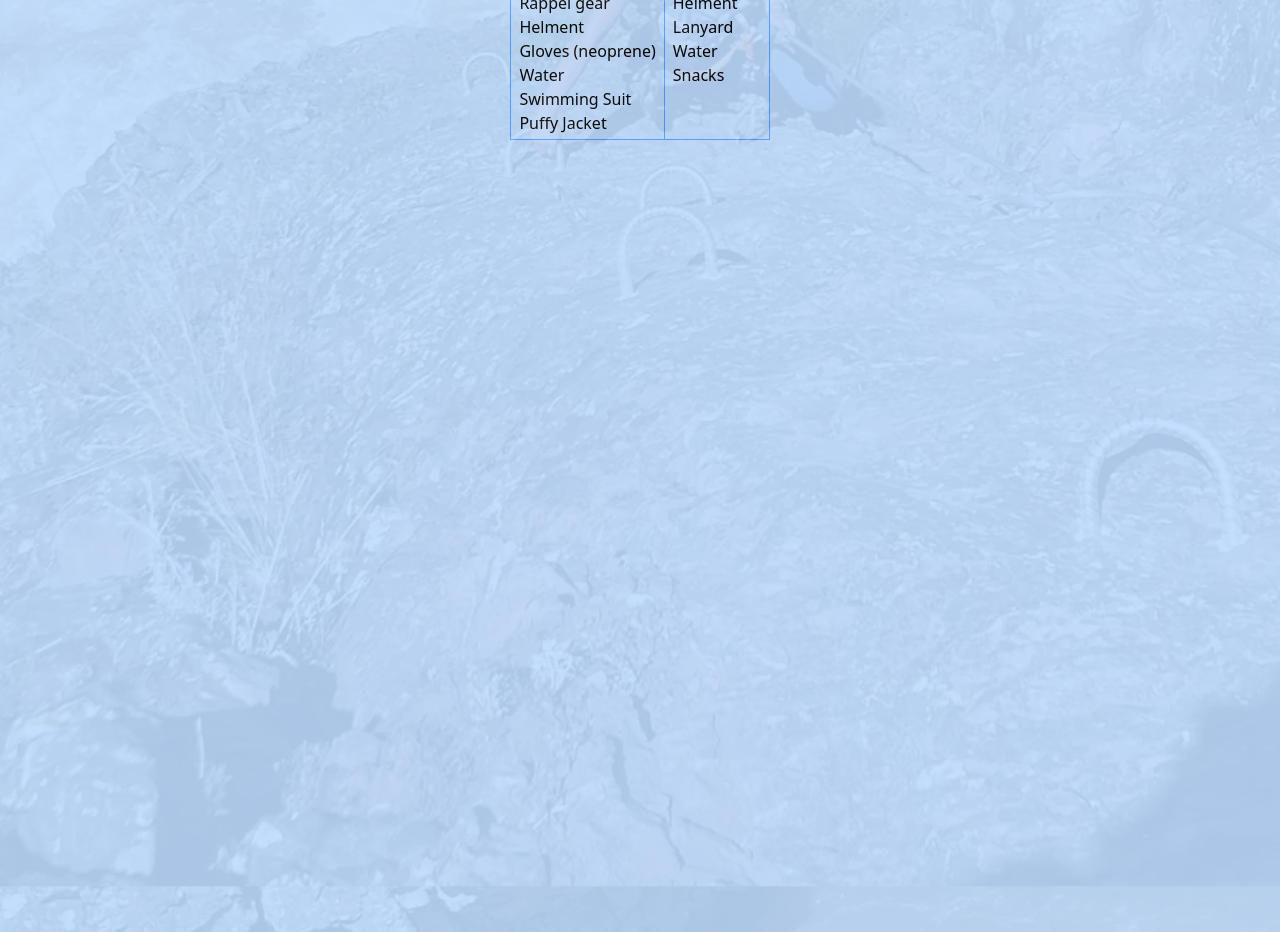
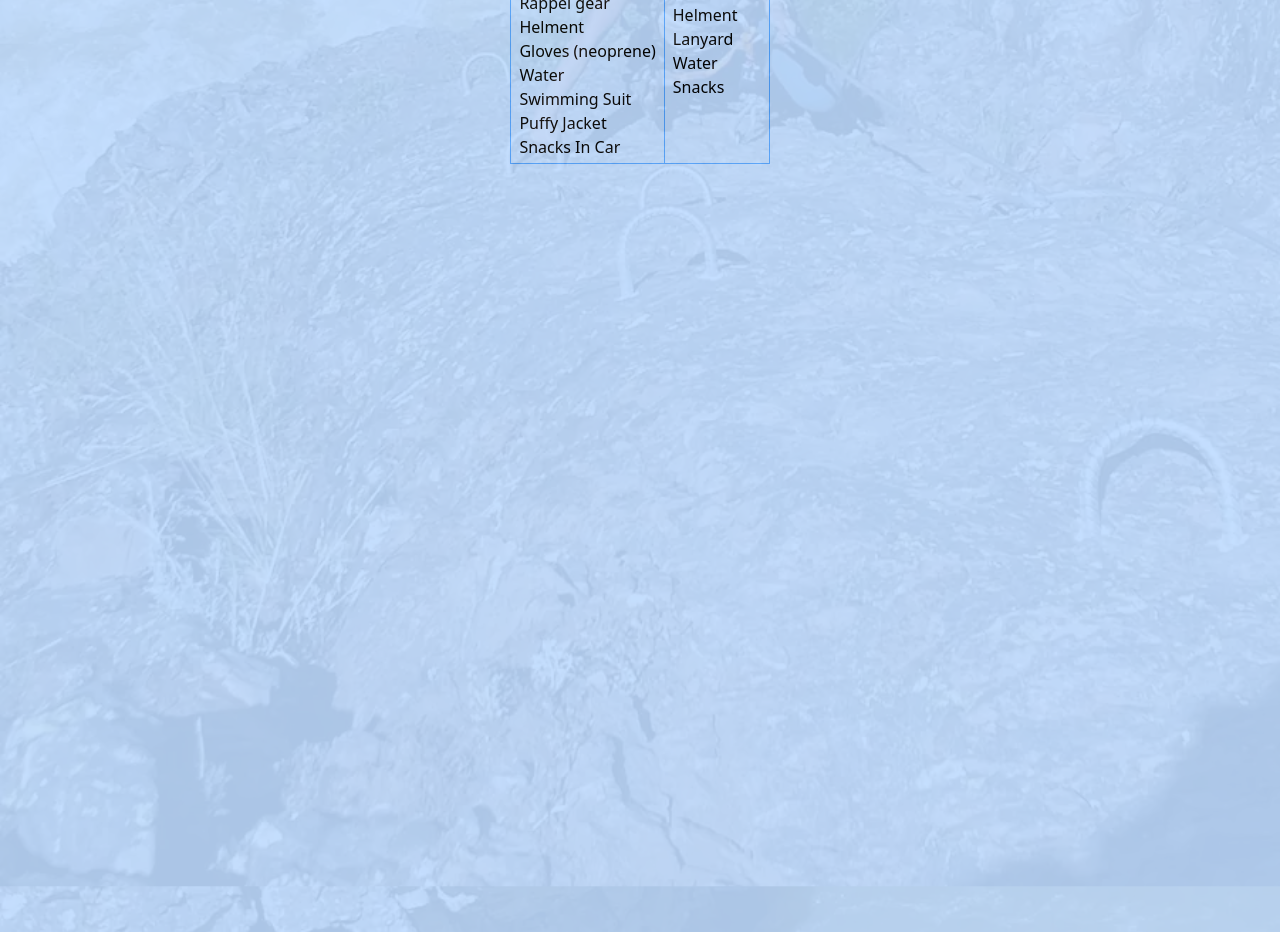
Before and after one commit to carltonj2000/vite-ouray-telluride, a React (Vite) app: page / in a window 1280 px wide. Shown: the part 820-1752 px from the top of the page. Built offline with nearby package versions, Linux system fonts and the light colour scheme.

Commit message:
add new icon and text update

```diff
--- a/index.html
+++ b/index.html
@@ -2,7 +2,7 @@
 <html lang="en">
   <head>
     <meta charset="UTF-8" />
-    <link rel="icon" type="image/svg+xml" href="/paw.svg" />
+    <link rel="icon" type="image/png" href="/climber.png" />
     <meta name="viewport" content="width=device-width, initial-scale=1.0" />
     <title>Ouray &amp; Telluride</title>
   </head>
--- a/src/App.tsx
+++ b/src/App.tsx
@@ -127,6 +127,7 @@ function App() {
                   <li>Water</li>
                   <li>Swimming Suit</li>
                   <li>Puffy Jacket</li>
+                  <li>Snacks In Car</li>
                 </ul>
               </td>
               <td className="border border-blue-400 px-2 py-1">
```
Also changed, not shown: public/climber.png (added).
